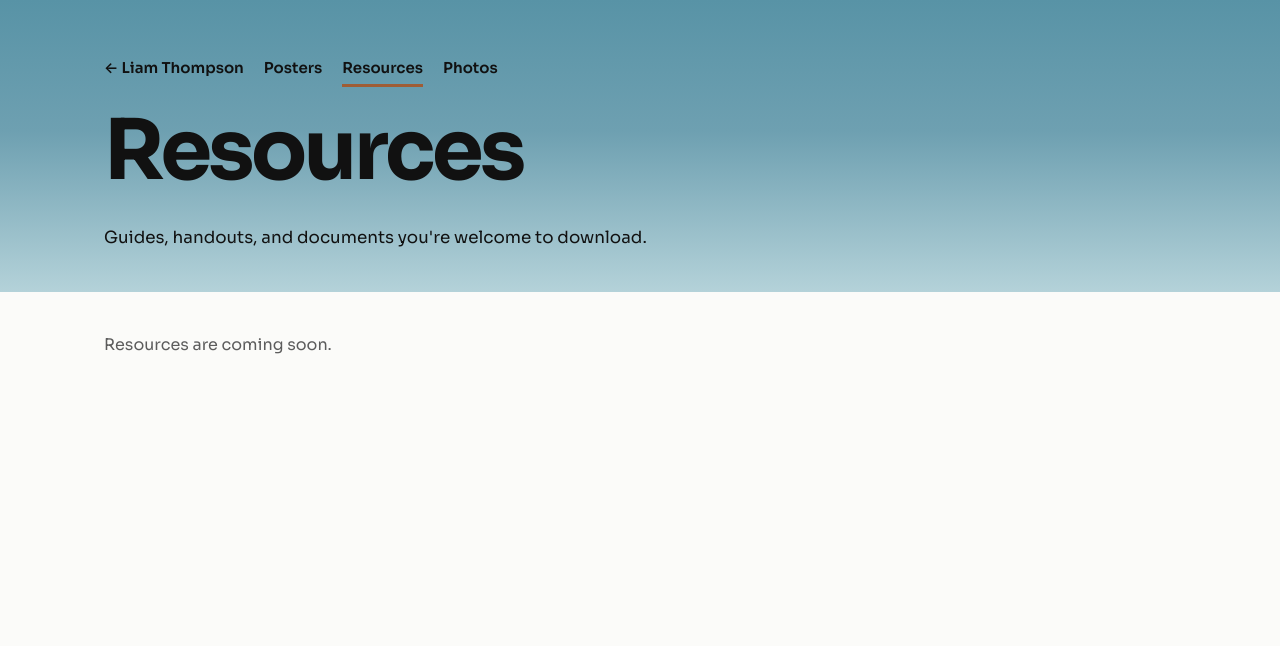
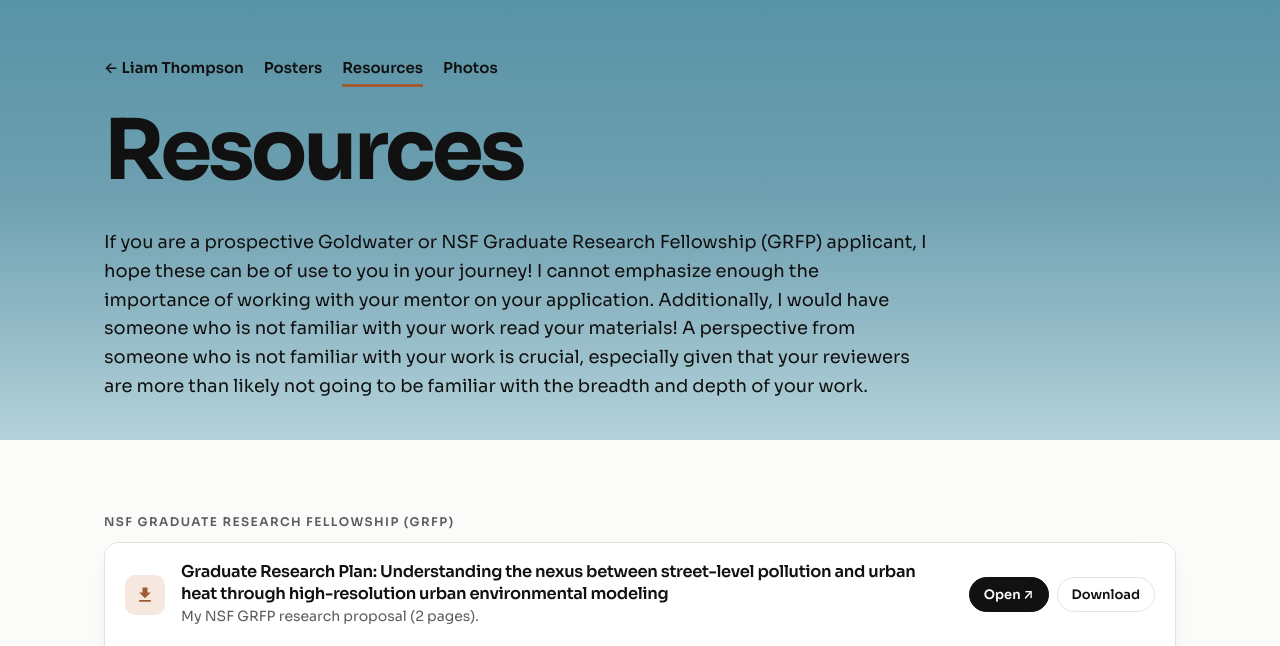
Before and after one commit to L12D2/L12D2.github.io, a Jekyll site: the page built from resources.html, in a window 1280 px wide. Shown: the top 646 px of the page. Built offline with Jekyll 4.4.1, drawn with Linux system fonts in a browser that asks for light colours; some of the changed text lies outside the part shown; grey boxes are pictures that could not be loaded.

Commit message:
Posters and resources content, boundary-layer line, stat cards

```diff
--- a/_data/resources.yml
+++ b/_data/resources.yml
@@ -1,11 +1,21 @@
-# RESOURCES — files people can download.
+# RESOURCES — files people can view and download.
 # 1. Upload the PDF into assets/resources/  (on GitHub: Add file → Upload files)
-# 2. Copy a block below, paste it at the top, and fill it in.
-# `category` groups items under a heading (optional).
+# 2. Copy a block below, paste it in, and fill it in.
+# `category` groups items under a heading. Set `embed: false` to show
+# just a link instead of the built-in PDF preview.
 
-# Example (remove the # signs to use it):
-# - title: Example resource — replace me
-#   description: One line about what this document is and who it's for.
-#   file: /assets/resources/example.pdf
-#   date: October 2026
-#   category: Guides
+- title: "Graduate Research Plan: Understanding the nexus between street-level pollution and urban heat through high-resolution urban environmental modeling"
+  description: My NSF GRFP research proposal (2 pages).
+  file: /assets/resources/grfp/web_thompsonLiam_proposal.pdf
+  category: NSF Graduate Research Fellowship (GRFP)
+
+- title: Personal, Relevant Background, and Future Goals Statement
+  description: My NSF GRFP personal statement (3 pages).
+  file: /assets/resources/grfp/web_thompsonLiam_ps.pdf
+  category: NSF Graduate Research Fellowship (GRFP)
+
+- title: "Research Essay: Assessing a Convection-Permitting Numerical Weather Model in Cities"
+  description: My 2025 Barry Goldwater Scholarship research essay (3 pages).
+  file: /assets/resources/goldwater/web_ThompsonLiam-research-essay-2025.pdf
+  date: "2025"
+  category: Barry Goldwater Scholarship
--- a/assets/css/style.css
+++ b/assets/css/style.css
@@ -98,8 +98,18 @@ strong.me { color: var(--ink); font-weight: 700; }
 .social-btn--primary { background: #111; border-color: #111; color: #fff; }
 .social-btn--primary:hover { background: var(--warm); border-color: var(--warm); color: #fff; }
 .hero__stats {
-  display: grid; grid-template-columns: repeat(4, 1fr); gap: 1px; margin: 44px 0 0;
-  border-top: 1px solid rgb(0 0 0 / .18); padding-top: 22px;
+  position: relative; display: grid; grid-template-columns: repeat(4, 1fr); gap: 14px; margin: 44px 0 0;
+  border-top: 3px solid #111; padding-top: 22px;     /* doubles as the boundary-layer top */
+}
+.hero__stats::before {
+  content: "Boundary-layer top"; position: absolute; right: 0; top: -22px;
+  font: 600 .6875rem/1 var(--sans); letter-spacing: .1em; text-transform: uppercase; color: #111;
+}
+.hero__stats > div {
+  padding: 14px 18px 16px; border-radius: 14px;
+  background: rgb(255 255 255 / .58); border: 1px solid rgb(255 255 255 / .7);
+  backdrop-filter: blur(8px); -webkit-backdrop-filter: blur(8px);
+  box-shadow: 0 6px 18px -10px rgb(0 0 0 / .25);
 }
 .hero__stats dt { font-size: .75rem; font-weight: 600; letter-spacing: .08em; text-transform: uppercase; color: rgb(17 17 17 / .75); }
 .hero__stats dd { margin: 4px 0 0; font: 600 clamp(1.8rem, 4vw, 2.6rem)/1 var(--display); font-variant-numeric: lining-nums; }
@@ -304,7 +314,7 @@ details[open] summary { color: var(--muted); }
   .hero__top { grid-template-columns: 1fr; gap: 20px; }
   .hero__portrait { order: -1; width: 112px; border-width: 3px; border-radius: 18px; }
   .hero__inner { padding-inline: 16px; }
-  .hero__stats { grid-template-columns: repeat(2, 1fr); row-gap: 20px; }
+  .hero__stats { grid-template-columns: repeat(2, 1fr); gap: 10px; }
 }
 @media (max-width: 600px) {
   .pub { grid-template-columns: 1fr; gap: 6px; padding: 18px; }
@@ -361,16 +371,19 @@ details[open] summary { color: var(--muted); }
 .subnav a { color: var(--hero-ink); text-decoration: none; padding-bottom: 3px; border-bottom: 3px solid transparent; }
 .subnav a:hover { border-bottom-color: rgb(0 0 0 / .3); }
 .subnav a[aria-current="page"] { border-bottom-color: var(--warm); }
-.subintro { font-size: 1.05rem; max-width: 40em; margin-top: -8px; }
+.subintro { font-size: clamp(1rem, 1.6vw, 1.12rem); line-height: 1.6; max-width: 46em; margin-top: -4px; }
 .subpage { max-width: 1120px; margin: 0 auto; padding: 40px 24px 80px; }
 
-.poster-grid { display: grid; gap: 20px; grid-template-columns: repeat(auto-fill, minmax(260px, 1fr)); }
+.poster-grid { display: grid; gap: 22px; grid-template-columns: repeat(auto-fill, minmax(320px, 1fr)); }
 .poster-card { background: var(--surface); border: 1px solid var(--line); border-radius: 14px; overflow: hidden; box-shadow: var(--shadow); display: flex; flex-direction: column; }
-.poster-card__thumb { display: block; aspect-ratio: 4 / 3; background: var(--accent-soft); overflow: hidden; }
-.poster-card__thumb img { width: 100%; height: 100%; object-fit: cover; object-position: top; display: block; transition: transform .3s; }
+.poster-card__thumb { position: relative; display: block; aspect-ratio: 4 / 3; background: #fff; overflow: hidden; border-bottom: 1px solid var(--line); }
+.poster-card__thumb img { width: 100%; height: 100%; object-fit: contain; display: block; transition: transform .3s; }
 .poster-card__thumb:hover img { transform: scale(1.03); }
-.poster-card__thumb--blank { display: grid; place-items: center; aspect-ratio: 16 / 7; text-decoration: none; background: linear-gradient(180deg, var(--hero-b), var(--hero-c)); }
-.poster-card__thumb--blank span { font: 700 .8rem var(--sans); letter-spacing: .12em; text-transform: uppercase; color: #111; background: rgb(255 255 255 / .7); padding: 6px 12px; border-radius: 999px; }
+.poster-card__open {
+  position: absolute; right: 10px; bottom: 10px; font: 600 .75rem var(--sans); color: #fff;
+  background: rgb(17 17 17 / .8); padding: 6px 10px; border-radius: 999px; opacity: 0; transition: opacity .2s;
+}
+.poster-card__thumb:hover .poster-card__open, .poster-card__thumb:focus-visible .poster-card__open { opacity: 1; }
 .poster-card__body { padding: 16px 18px 18px; display: grid; gap: 6px; }
 .poster-card__body h2 { font-size: 1rem; line-height: 1.35; }
 .file-link { font-size: .875rem; font-weight: 600; text-decoration: none; margin-top: 4px; }
@@ -386,3 +399,21 @@ details[open] summary { color: var(--muted); }
 .resource-list__icon { width: 40px; height: 40px; border-radius: 10px; display: grid; place-items: center; background: var(--warm-soft); color: var(--warm); }
 .resource-list__icon svg { width: 20px; height: 20px; fill: currentColor; }
 @media (max-width: 600px) { .subpage { padding-inline: 16px; } .resource-list a { grid-template-columns: auto 1fr; } .resource-list .meta { grid-column: 2; } }
+
+.resource-cards { display: grid; gap: 20px; margin-bottom: 28px; }
+.resource-card { background: var(--surface); border: 1px solid var(--line); border-radius: 14px; overflow: hidden; box-shadow: var(--shadow); }
+.resource-card__head { display: grid; grid-template-columns: auto 1fr auto; gap: 16px; align-items: center; padding: 18px 20px; }
+.resource-card__head h3 { font-size: 1.02rem; line-height: 1.35; }
+.resource-card__actions { display: flex; gap: 8px; }
+.resource-card__actions a {
+  font: 600 .8125rem var(--sans); text-decoration: none; padding: 8px 14px; border-radius: 999px;
+  border: 1px solid var(--line); color: var(--ink); white-space: nowrap;
+}
+.resource-card__actions a:first-child { background: #111; border-color: #111; color: #fff; }
+.resource-card__actions a:hover { border-color: var(--warm); color: var(--warm); background: var(--surface); }
+.resource-card__pdf { display: block; width: 100%; height: min(78vh, 760px); border: 0; border-top: 1px solid var(--line); background: #f2f2ef; }
+@media (max-width: 700px) {
+  .resource-card__head { grid-template-columns: auto 1fr; }
+  .resource-card__actions { grid-column: 1 / -1; }
+  .resource-card__pdf { height: 60vh; }
+}
--- a/resources.html
+++ b/resources.html
@@ -2,7 +2,15 @@
 layout: page
 title: Resources
 permalink: /resources/
-intro: Guides, handouts, and documents you're welcome to download.
+intro: >
+  If you are a prospective Goldwater or NSF Graduate Research Fellowship
+  (GRFP) applicant, I hope these can be of use to you in your journey!
+  I cannot emphasize enough the importance of working with your mentor on
+  your application. Additionally, I would have someone who is not familiar
+  with your work read your materials! A perspective from someone who is not
+  familiar with your work is crucial, especially given that your reviewers
+  are more than likely not going to be familiar with the breadth and depth
+  of your work.
 ---
 {%- comment -%} Edit the list in _data/resources.yml; put files in assets/resources/ {%- endcomment -%}
 {%- assign n = site.data.resources | size -%}
@@ -10,19 +18,25 @@ intro: Guides, handouts, and documents you're welcome to download.
 {%- assign groups = site.data.resources | group_by: "category" -%}
 {%- for g in groups %}
 {%- if g.name != "" %}<h2 class="sub">{{ g.name }}</h2>{% endif %}
-<ul class="resource-list">
+<div class="resource-cards">
   {%- for r in g.items %}
-  <li>
-    <a href="{{ r.file | relative_url }}" target="_blank" rel="noopener">
+  <article class="resource-card">
+    <header class="resource-card__head">
       <span class="resource-list__icon">{% include icon.html name="pdf" %}</span>
-      <span>
-        <strong>{{ r.title }}</strong>
-        {%- if r.description %}<span class="muted small">{{ r.description }}</span>{% endif %}
-      </span>
-      {%- if r.date %}<span class="meta">{{ r.date }}</span>{% endif %}
-    </a>
-  </li>
+      <div>
+        <h3>{{ r.title }}</h3>
+        {%- if r.description %}<p class="muted small">{{ r.description }}</p>{% endif %}
+      </div>
+      <div class="resource-card__actions">
+        <a href="{{ r.file | relative_url }}" target="_blank" rel="noopener">Open ↗</a>
+        <a href="{{ r.file | relative_url }}" download>Download</a>
+      </div>
+    </header>
+    {%- unless r.embed == false %}
+    <iframe class="resource-card__pdf" src="{{ r.file | relative_url }}#view=FitH" title="{{ r.title }}" loading="lazy"></iframe>
+    {%- endunless %}
+  </article>
   {%- endfor %}
-</ul>
+</div>
 {%- endfor %}
 {%- endif %}
```
Also changed, not shown: _data/presentations.yml (+16 -0 lines), assets/js/site.js (+14 -11 lines), posters.html (+24 -15 lines), assets/posters/previews/A13.1ThompsonLiam.jpg (added), assets/posters/previews/A13ThompsonLiam.jpg (added), assets/posters/previews/mm_cs_poster.jpg (added), assets/posters/previews/mm_dev_poster.jpg (added), assets/posters/previews/web_GISDay2024Poster_final.jpg (added), assets/posters/previews/web_ams2025_conus404_poster.jpg (added), assets/posters/previews/web_jelpc_capstone_poster.jpg (added).
